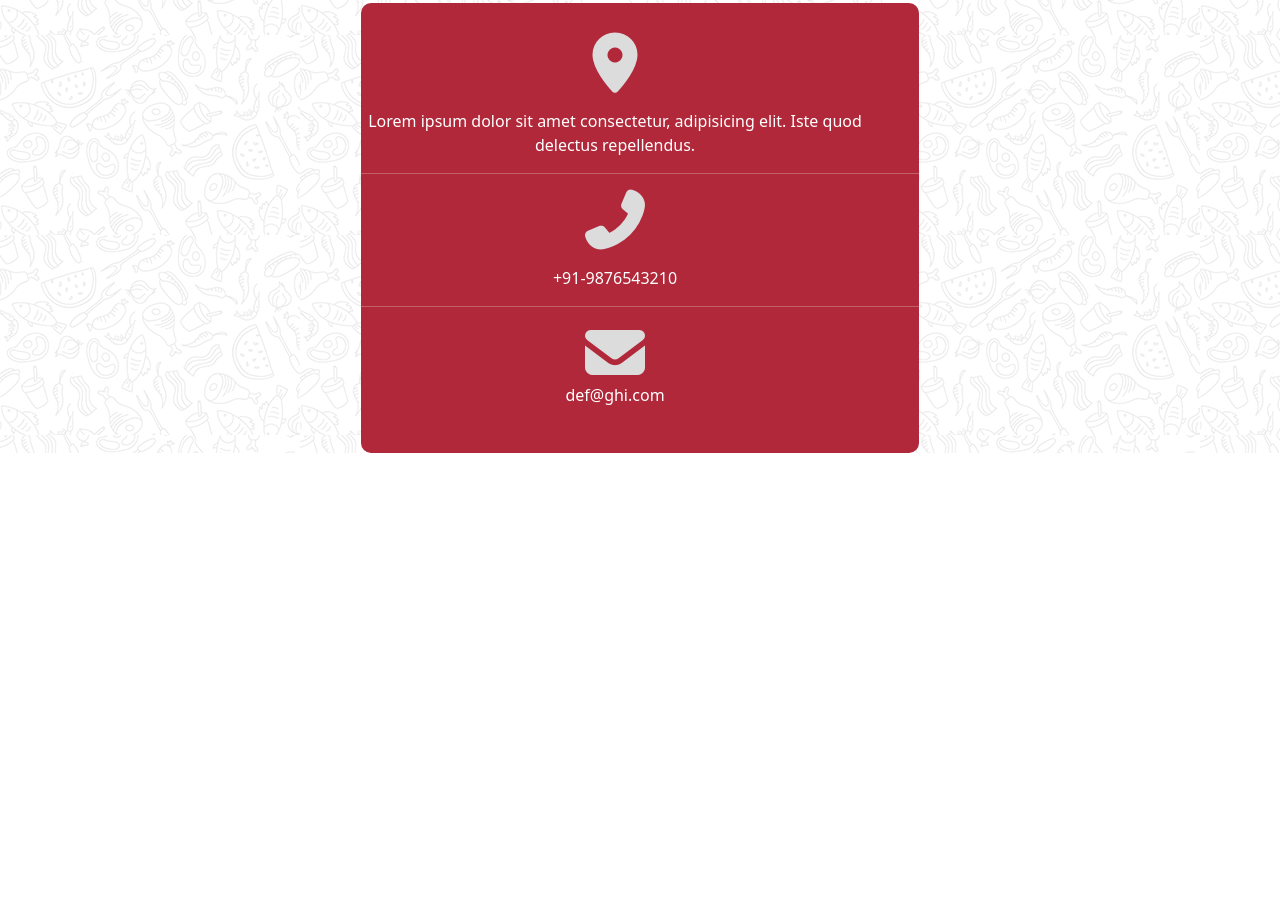
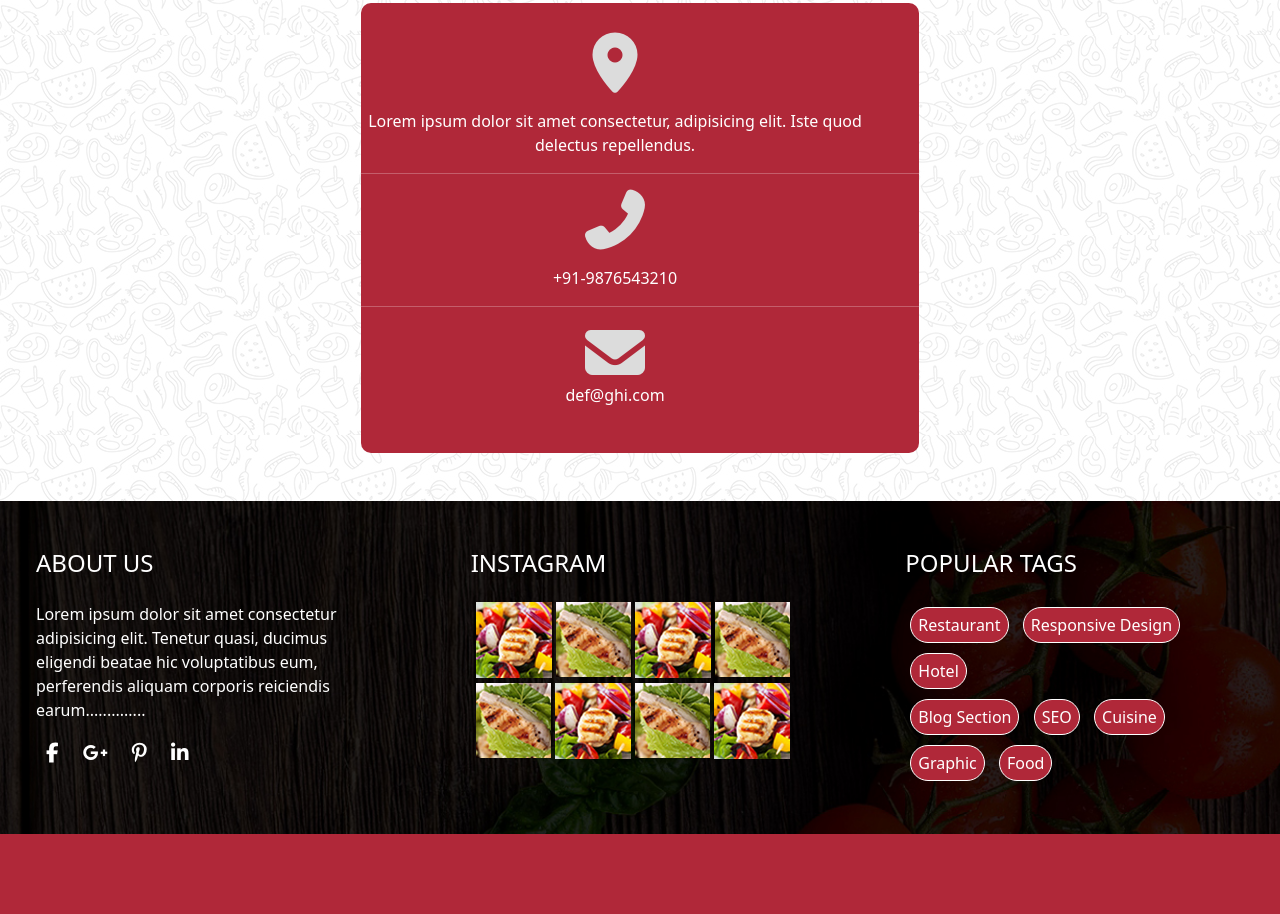
Before and after one commit to Jonathan-HL/Cs-Site-Chef-20, a website: page index.html in a window 1280 px wide. Shown: the part 5282-6196 px from the top of the page. Before the commit the page ends 5735 px from the top, so only its background shows below. Drawn offline with nearby package versions, Linux system fonts and the light colour scheme.

Commit message:
Fin Footer

```diff
--- a/index.html
+++ b/index.html
@@ -428,7 +428,7 @@
     </section>
     <!-- Fin Section 4 -->
     <!-- Debut Section 5 -->
-    <section class="sc1 d-flex">
+    <section class="sc1 d-flex pb-5">
         <div class="container">
             <div class="text-center mt-5">
                 <h1><span>OUR</span> Contact</h1>
@@ -456,7 +456,52 @@
     <!-- Fin Section 5 -->
     <!-- Debut Footer -->
     <footer>
+        <div class="row">
+            <div class="col-4 text-white p-5">
+                <h4 class="mb-4">ABOUT US</h4>
+                <p>Lorem ipsum dolor sit amet consectetur adipisicing elit. Tenetur quasi, ducimus eligendi beatae hic voluptatibus eum, perferendis aliquam corporis reiciendis earum..............</p>
+                <div>
+                    <a href=""><i class="fab fa-facebook-f"></i></a>
+                    <a href=""><i class="fab fa-google-plus-g"></i></a>
+                    <a href=""><i class="fab fa-pinterest-p"></i></a>
+                    <a href=""><i class="fab fa-linkedin-in"></i></a>
+                </div>
+            </div>
 
+            <div class="col-4 text-white p-5">
+                <h4 class="mb-4">INSTAGRAM</h4>
+                <div class="espace">
+                    <img src="./public/img/instragram_gallery_img1.jpg" alt="instan1">
+                    <img src="./public/img/instragram_gallery_img2.jpg" alt="instan2">
+                    <img src="./public/img/instragram_gallery_img1.jpg" alt="instan1">
+                    <img src="./public/img/instragram_gallery_img2.jpg" alt="instan2">
+                </div>
+                <div class="espace">
+                    <img src="./public/img/instragram_gallery_img2.jpg" alt="instan2">
+                    <img src="./public/img/instragram_gallery_img1.jpg" alt="instan1">
+                    <img src="./public/img/instragram_gallery_img2.jpg" alt="instan2">
+                    <img src="./public/img/instragram_gallery_img1.jpg" alt="instan1">
+                </div>
+            </div>
+            <div class="col-4 text-white p-5">
+                <h4 class="mb-4">POPULAR TAGS</h4>
+                <div>
+                    <button class="tags">Restaurant</button>
+                    <button class="tags">Responsive Design</button>
+                    <button class="tags">Hotel</button>
+                </div>
+                <div>
+                    <button class="tags">Blog Section</button>
+                    <button class="tags">SEO</button>
+                    <button class="tags">Cuisine</button>
+                </div>
+                <div>
+                    <button class="tags">Graphic</button>
+                    <button class="tags">Food</button>
+                </div>
+            </div>
+        </div>
+        <div class="footerend"></div>
     </footer>
     <!-- Fin Footer -->
     <script src="./node_modules/bootstrap/dist/js/bootstrap.js"></script>
--- a/src/sass/modules/_footer.sass
+++ b/src/sass/modules/_footer.sass
@@ -0,0 +1,23 @@
+footer
+    background-image: url(../img/footer_background.jpg)
+    background-repeat: no-repeat
+    background-size: cover
+    background-position: center
+    .espace
+        margin: 5px
+    a
+        color: white
+        font-size: 20px
+        margin: 10px
+    .tags
+        background-color: #B02839
+        color: white
+        font-weight: lighter
+        border: 1px solid white
+        border-radius: 30px
+        padding: 5px  7px
+        width: max-content
+        margin: 5px
+    .footerend
+        background-color:#B02839
+        padding: 40px
```
Also changed, not shown: public/css/app.css, 1 other file.
